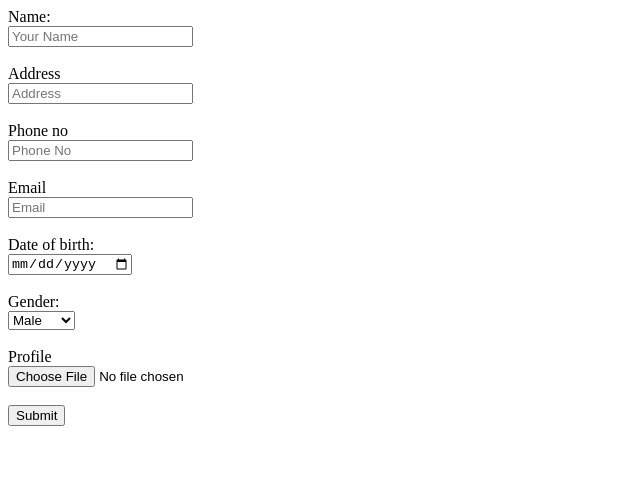
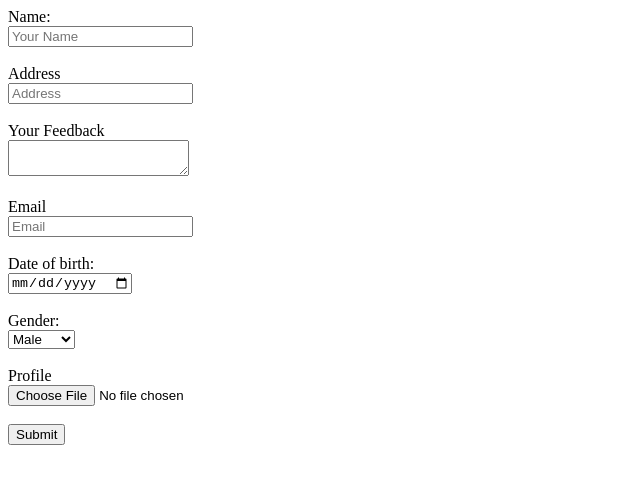
Before and after one commit to saphaltaneupane/mern_stack, a plain HTML site: page html-css/index.html in a window 1280 px wide. Shown: the whole page, without its empty margins (0-640 px from the left). Drawn offline with Linux system fonts and the light colour scheme.

Commit message:
first commit

```diff
--- a/html-css/index.html
+++ b/html-css/index.html
@@ -30,30 +30,37 @@
   </div> -->
   <form class="registerform">
     <label for="name">Name:</label><br>
-     <input type="text" placeholder="Your Name"id="name" name="name"><br><br>
-     <!-- can add value="saphalta" attribute too through which data is inserted -->
+    <input type="text" placeholder="Your Name" id="name" name="name"><br><br>
+    <!-- value="saphalta"  can be put  -->
     <label for="address">Address</label><br>
     <input type="text" placeholder="Address" id="address" name="address"><br><br>
-     <label for="contact">Phone no</label><br>
-     <input type="text" placeholder="Phone No" id="contact" name="contact"><br><br>
+
+    <label for="query">Your Feedback</label><br>
+    <textarea id="query" name="query"></textarea><br><br>
+    <!-- cols="30" rows="10" -->
+
     <label for="email">Email</label><br>
     <input type="email" placeholder="Email" id="email" name="email"><br><br>
+
     <label for="dob">Date of birth:</label><br>
+    <input type="date" placeholder="Date of Birth" id="dob" name="dob"><br><br>
 
-    <input type="date" placeholder="Date of Birth" id="dob" name="dob"><br><br>
     <label for="gender">Gender:</label><br>
-     <select name="gender" id="gender" name="gender"><br>
+    <select name="gender" id="gender" name="gender">
         <option value="Male">Male</option>
-      <!-- selected in option means it is selected  -->
+        <!-- selected means that value is selected -->
         <option value="Female">Female</option>
     </select><br><br>
-     <!-- <input type="number"><br> -->
+
     <label for="profile">Profile</label><br>
-     <input type="file"><br><br>
+    <input type="file" id="profile" name="profile"><br><br>
+
     <button type="submit">Submit</button>
-    <!-- better way to keep button in form but can keep the button below too -->
-     <!-- <input type="time"> -->
+    <!-- <input type="time">
+    <input type="number"> -->
+    <!-- button can be kepted outside the form too but the better way is inside -->
 </form>
+
   <!-- <button type="button"></button> -->
 </body>
 </html>
```
Lines whose indentation alone changed are shown as unchanged.
